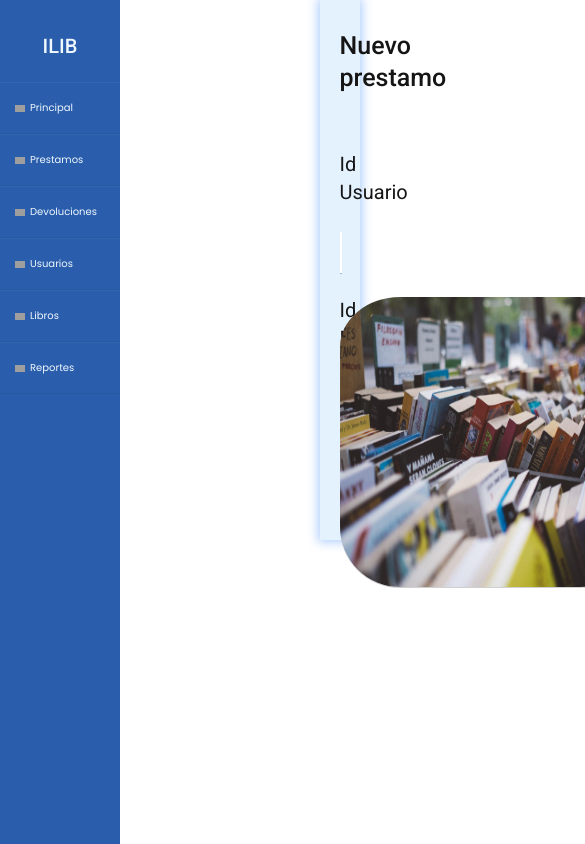
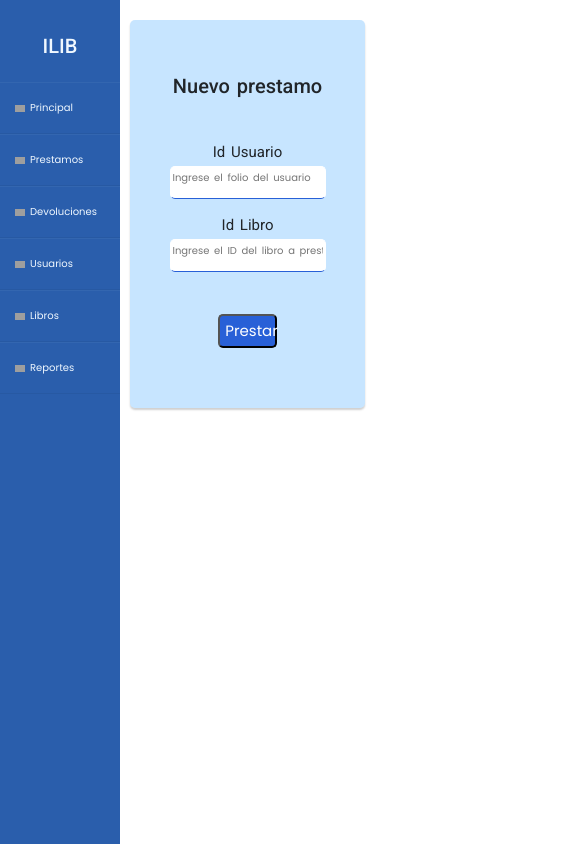
Before and after one commit to manuels12345/ProyectoBiblio, an Angular app in the folder proyectoBibliotecaAngular/: page /prestamos in a window 390 px wide. Shown: the top 844 px of the page, 585 px wide, since content can reach past the window. Built offline with nearby package versions, Linux system fonts and the light colour scheme; grey boxes are pictures that could not be loaded.

Commit message:
se realizan modificaciones en media componente prestamo

```diff
--- a/proyectoBibliotecaAngular/src/app/pages/prestamos/prestamos.component.css
+++ b/proyectoBibliotecaAngular/src/app/pages/prestamos/prestamos.component.css
@@ -1,20 +1,14 @@
 
 *{
-    padding-top: 10px;
-    padding-left: 5%;
-    padding-right: 5%;
     word-spacing: 2px;
-    font-size: 18px;
-    transition: 2s;
 }
 
 .pagPrestamos{
-    height: 30em;
-    color: rgb(22, 21, 21);
-    background-color: rgb(228, 242, 254);
-    margin-right: 30px;
-    margin-left: 320px;
-    box-shadow: 0px 0px 10px 2px rgba(0, 101, 242, 0.326);
+    margin-top:20px;
+    margin-left:200px;
+    padding-right: 10px;
+    display: flex;
+    position: relative;
 }
 h2{
     padding-top: 20px;
@@ -24,9 +18,16 @@ h2{
 }
 
 .pagPrestamos .containerPrestamo {
+    margin:15px 0 0 10px;
+    background-color: #299bff42;
+    border-radius: 5px;
+    box-shadow: 0px 2px 2px rgba(0, 0, 0, 0.188);
     text-align: center;
     width: 60%;
-    margin-left:-5%;
+    margin: 0 20px;
+    width: 50em;
+    padding: 30px 20px;
+
 }
 
 .pagPrestamos .containerPrestamo h3 {
@@ -59,12 +60,86 @@ h2{
     transition: all 0.5s;
 }
 
-.imagenPrestamos{
-    margin-top: -300px;
-    margin-left: 65%;
-    width: 300px;
-    height: 300px;
-    border-radius: 20%;
-    box-shadow: 0px 1px rgba(0, 0, 0, 0.188);
+.pagPrestamos .imagenPrestamos{
+    max-width: 30%;
+    height: 200px;
+    margin: 150px 5px 0 0;
+    border-radius: 10px;
+    }
+
+@media (max-width:1024px){
+    .pagPrestamos .imagenPrestamos{
+        max-width: 20%;
+        height: 150px;
+    }
 
 }
+
+@media (max-width:768px){
+    .pagPrestamos .containerPrestamo {
+        text-align: center;
+        width: 100%;
+        margin:10px;
+    }
+    .pagPrestamos .imagenPrestamos {
+        visibility:hidden;
+        width: 0;
+    }
+}
+
+@media (max-width:480px){
+    .pagPrestamos{
+        margin:10px 10px 0 120px ;
+    }
+    .pagPrestamos .containerPrestamo{
+        font-size: 10px;
+        margin-right: 0;
+    }
+    .pagPrestamos .containerPrestamo h2{
+        font-size: 20px;
+    }
+
+    .pagPrestamos .containerPrestamo h3{
+        font-size: 15px;
+        margin-bottom: 0;
+    }
+
+    .pagPrestamos .containerPrestamo #botonPrestar{
+        margin-top: 30px;
+        margin-bottom: 30px;
+        padding: 5px;
+        border-radius:5px;
+        width: 30%;
+        background-color:#2860d7;
+        color:white;
+        font-size: 15px;
+    }
+}
+
+@media (max-width:320px){
+    .pagPrestamos{
+        margin-left: 75px;
+    }
+
+    .pagPrestamos .containerPrestamo{
+        font-size: 10px;
+        margin-right: 0;
+    }
+    .pagPrestamos .containerPrestamo h2{
+        font-size: 15px;
+        margin-bottom: 0;
+    }
+    .pagPrestamos .containerPrestamo h3{
+        font-size: 10px;
+    }
+    .pagPrestamos .containerPrestamo input{
+        font-size: 8px;
+        width: 100%;
+    }
+    .pagPrestamos .containerPrestamo #botonPrestar{
+        margin-top: 10px;
+        margin-bottom: 0;
+        font-size: 10px;
+        padding: 2px;
+    }
+}
--- a/proyectoBibliotecaAngular/src/app/pages/prestamos/prestamos.component.html
+++ b/proyectoBibliotecaAngular/src/app/pages/prestamos/prestamos.component.html
@@ -1,12 +1,12 @@
 
 <div class="pagPrestamos" [formGroup]="reserva">
-  <h2>Nuevo prestamo</h2>
-   <div class="containerPrestamo">
-      <h3>Id Usuario</h3>
+  <div class="containerPrestamo">
+    <h2>Nuevo prestamo</h2>
+    <h3>Id Usuario</h3>
     <p><input type="text" name="nombre" formControlName="user_id" value="" placeholder="Ingrese el folio del usuario"></p>
     <h3>Id Libro</h3>
-      <p><input type="text" name="nombre" formControlName="book_id" value="" placeholder="Ingrese el ID del libro a prestar"></p>
-      <button type="submit" id="botonPrestar" (click)="onSubmit()">Prestar</button>
+    <p><input type="text" name="nombre" formControlName="book_id" value="" placeholder="Ingrese el ID del libro a prestar"></p>
+    <button type="submit" id="botonPrestar" (click)="onSubmit()">Prestar</button>
   </div>
-  <img class="imagenPrestamos" src="../../assets/imagensitio/libroprestamos.jpg" alt="imagen de un libro abierto">
+  <img class="imagenPrestamos" src="../../../assets/imagensitio/libroprestamos.jpg" alt="imagen de un libro abierto" >
 </div>
```
